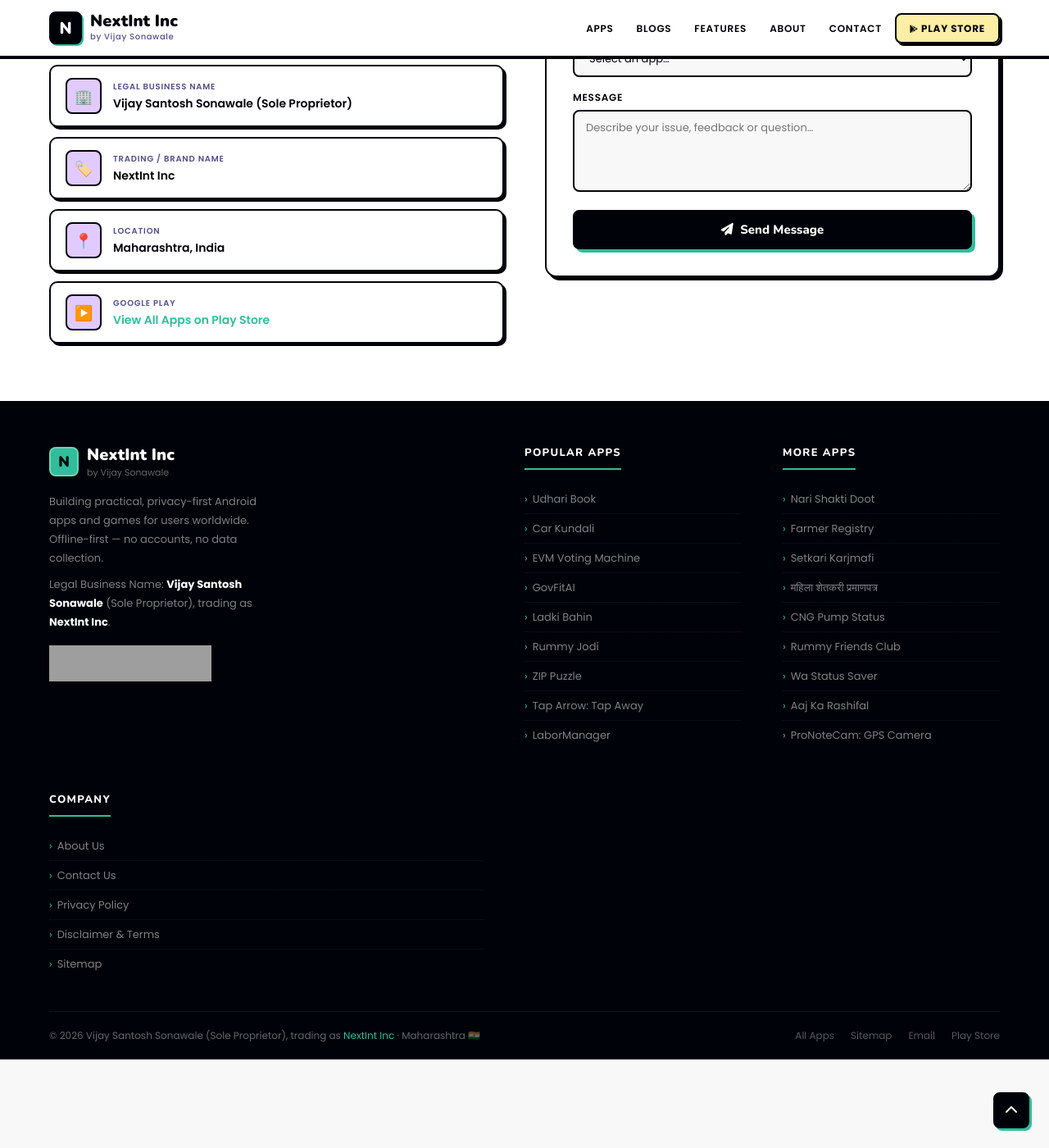
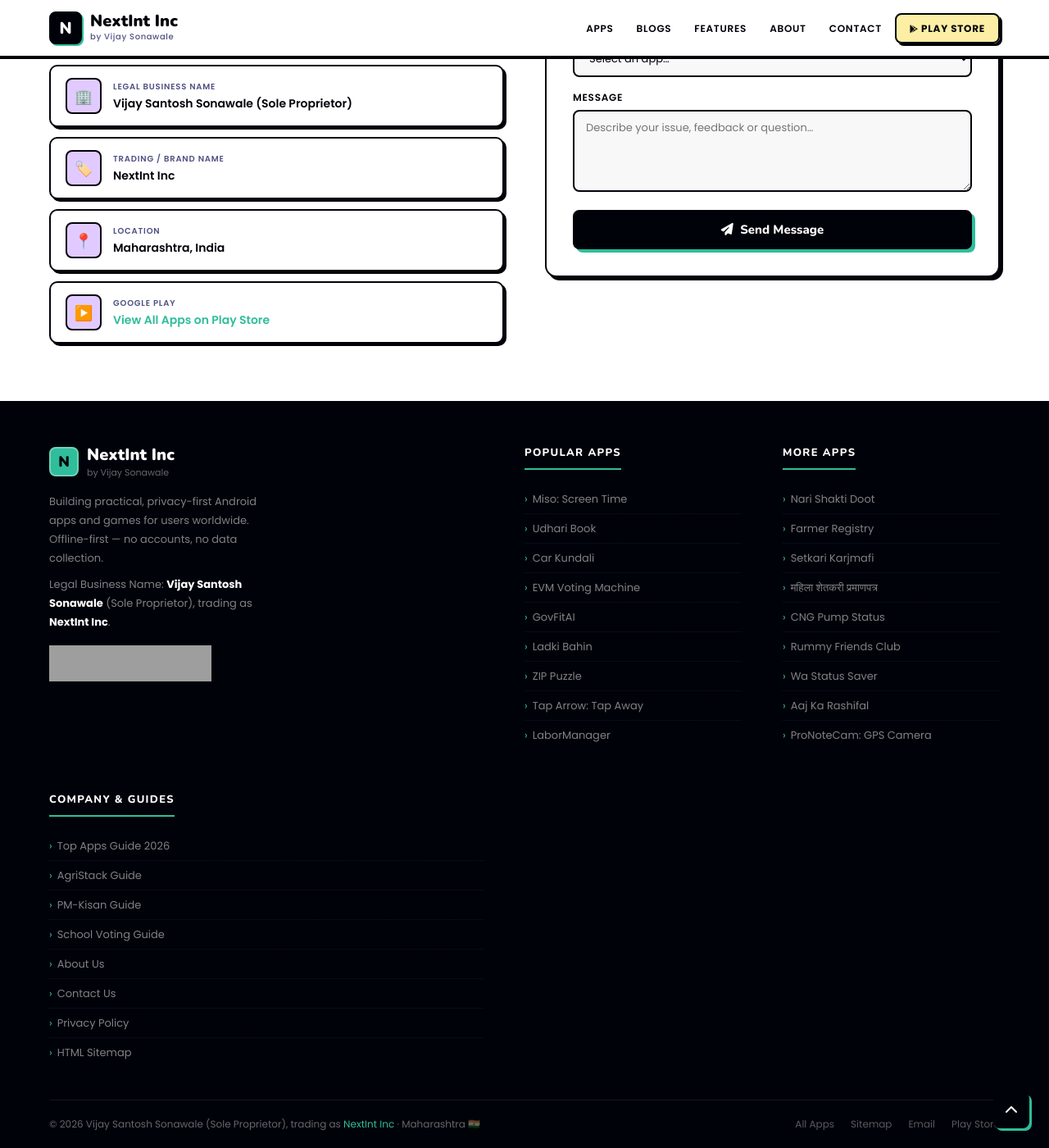
Before and after one commit to nextintinc/nextintinc.github.io, a Jekyll site: the page built from index.html, in a window 1280 px wide and 1400 px high, scrolled down 9609 px. Shown: the whole window at 82% size. Built offline with Jekyll 4.4.1, drawn with Linux system fonts in a browser that asks for light colours; grey boxes are pictures that could not be loaded.

Commit message:
feat(seo): link pending guides and Miso in sitewide footer to boost crawl priority

```diff
--- a/_includes/footer.html
+++ b/_includes/footer.html
@@ -12,12 +12,12 @@
       <div class="foot-col">
         <h4>Popular Apps</h4>
         <ul>
+          <li><a href="/miso-app/">Miso: Screen Time</a></li>
           <li><a href="/udhari-book-app/">Udhari Book</a></li>
           <li><a href="/car-kundali-obd2-scanner-app/">Car Kundali</a></li>
           <li><a href="/evm-voting-machine-mock-poll/">EVM Voting Machine</a></li>
           <li><a href="/govfitai-app/">GovFitAI</a></li>
           <li><a href="/ladki-bahin-yojana-ekyc-app/">Ladki Bahin</a></li>
-          <li><a href="/rummy-jodi-app/">Rummy Jodi</a></li>
           <li><a href="/zip-puzzle-app/">ZIP Puzzle</a></li>
           <li><a href="/tap-arrow-tap-away-puzzle-app/">Tap Arrow: Tap Away</a></li>
           <li><a href="/labor-manager-app/">LaborManager</a></li>
@@ -38,13 +38,16 @@
         </ul>
       </div>
       <div class="foot-col">
-        <h4>Company</h4>
+        <h4>Company & Guides</h4>
         <ul>
-          <li><a href="{{ site.url }}/about/">About Us</a></li>
-          <li><a href="{{ site.url }}/contact/">Contact Us</a></li>
-          <li><a href="{{ site.url }}/privacy-policy/">Privacy Policy</a></li>
-          <li><a href="{{ site.url }}/disclaimer/">Disclaimer & Terms</a></li>
-          <li><a href="{{ site.url }}/sitemap/">Sitemap</a></li>
+          <li><a href="/top-useful-android-apps-2026/">Top Apps Guide 2026</a></li>
+          <li><a href="/agristack-app-download-state-farmer-registry-guide-2026/">AgriStack Guide</a></li>
+          <li><a href="/pm-kisan-marathi-guide-2026/">PM-Kisan Guide</a></li>
+          <li><a href="/school-college-election-app-india/">School Voting Guide</a></li>
+          <li><a href="/about/">About Us</a></li>
+          <li><a href="/contact/">Contact Us</a></li>
+          <li><a href="/privacy-policy/">Privacy Policy</a></li>
+          <li><a href="/sitemap/">HTML Sitemap</a></li>
         </ul>
       </div>
     </div>
```
